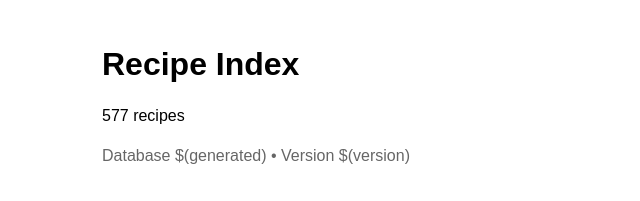
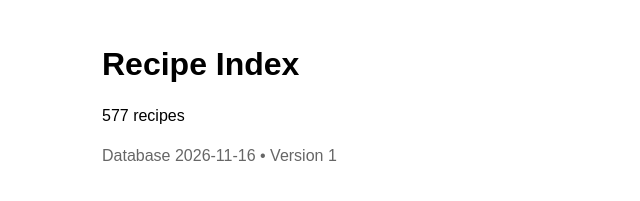
Before and after one commit to AaronAScott/SiriusSoftware, a plain HTML site: page CookingRealFood/recipes.html in a window 1280 px wide. Shown: the top 201 px of the page, 38-678 px from the left. Drawn offline with Linux system fonts and the light colour scheme.

Commit message:
Update recipes.html
Fixed bug; adjusting display of values.

```diff
--- a/CookingRealFood/recipes.html
+++ b/CookingRealFood/recipes.html
@@ -181,8 +181,8 @@ let html = `
     <h1>Recipe Index</h1>
     <p>${recipes.length} recipes</p>
     <p class="author">
-        Database $(generated)
-        • Version $(version)
+        Database ${generated}
+        • Version ${version}
     </p>
 `;
     Object.keys(categories).forEach(category => {
```
